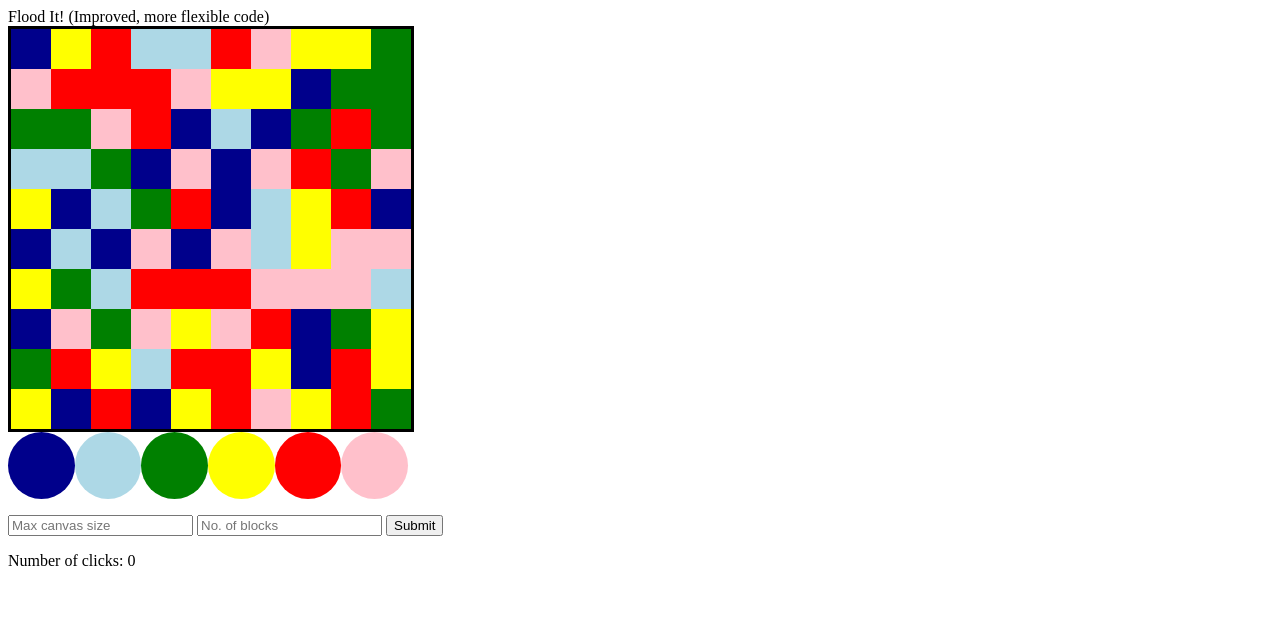
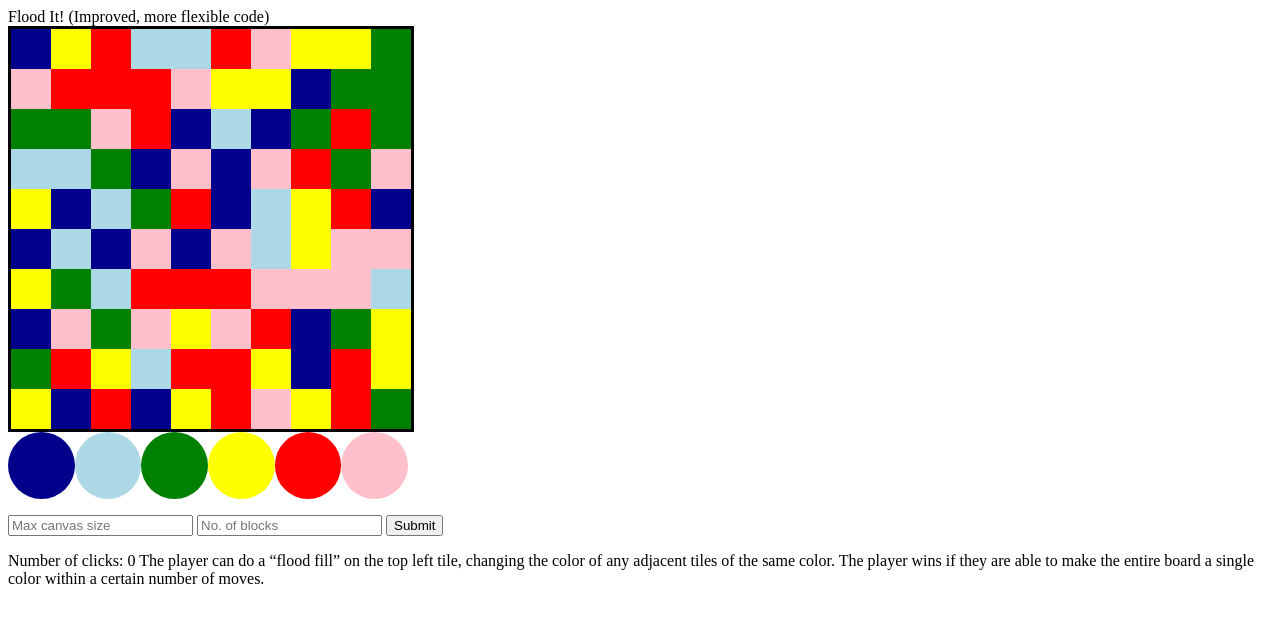
Before and after one commit to AmaanC/FloodIt, a plain HTML site: page index.html in a window 1280 px wide. Drawn offline with Linux system fonts and the light colour scheme.

Commit message:
Added instructions on how to play

```diff
--- a/index.html
+++ b/index.html
@@ -1,4 +1,3 @@
-
 <title>Flood It!</title>
 Flood It! (Improved, more flexible code)<br>
 <canvas id='canvas' style='border:solid'>Canvas isn't supported by your browser.</canvas>
@@ -12,6 +11,8 @@ Flood It! (Improved, more flexible code)<br>
 </form>
 <p>
 Number of clicks: <span id='clicks'>0</span>
+
+The player can do a “flood fill” on the top left tile, changing the color of any adjacent tiles of the same color. The player wins if they are able to make the entire board a single color within a certain number of moves.
 <script src='game.js'></script>
 <script>
 document.getElementById('form').addEventListener('submit', function(){
```
